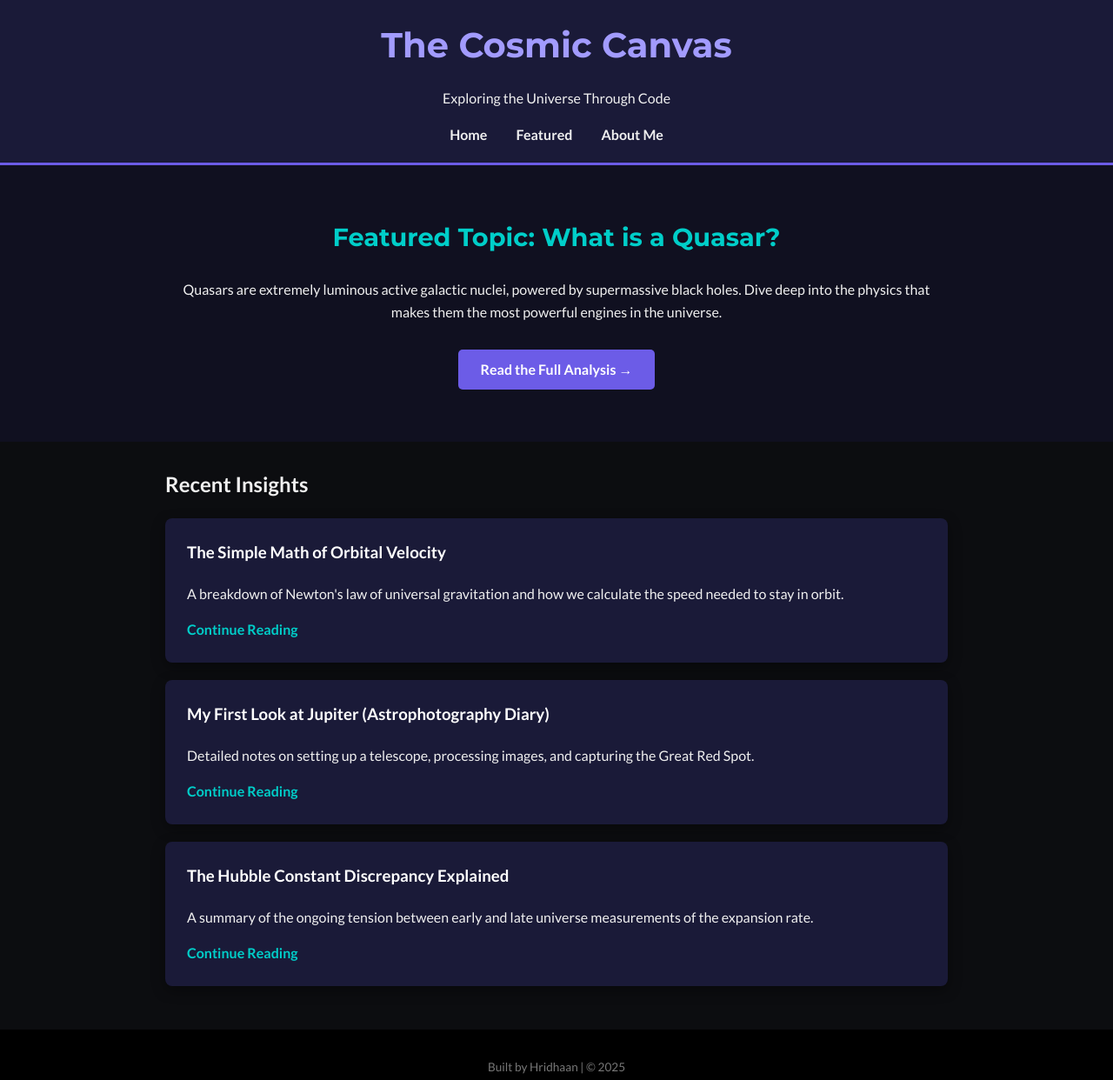
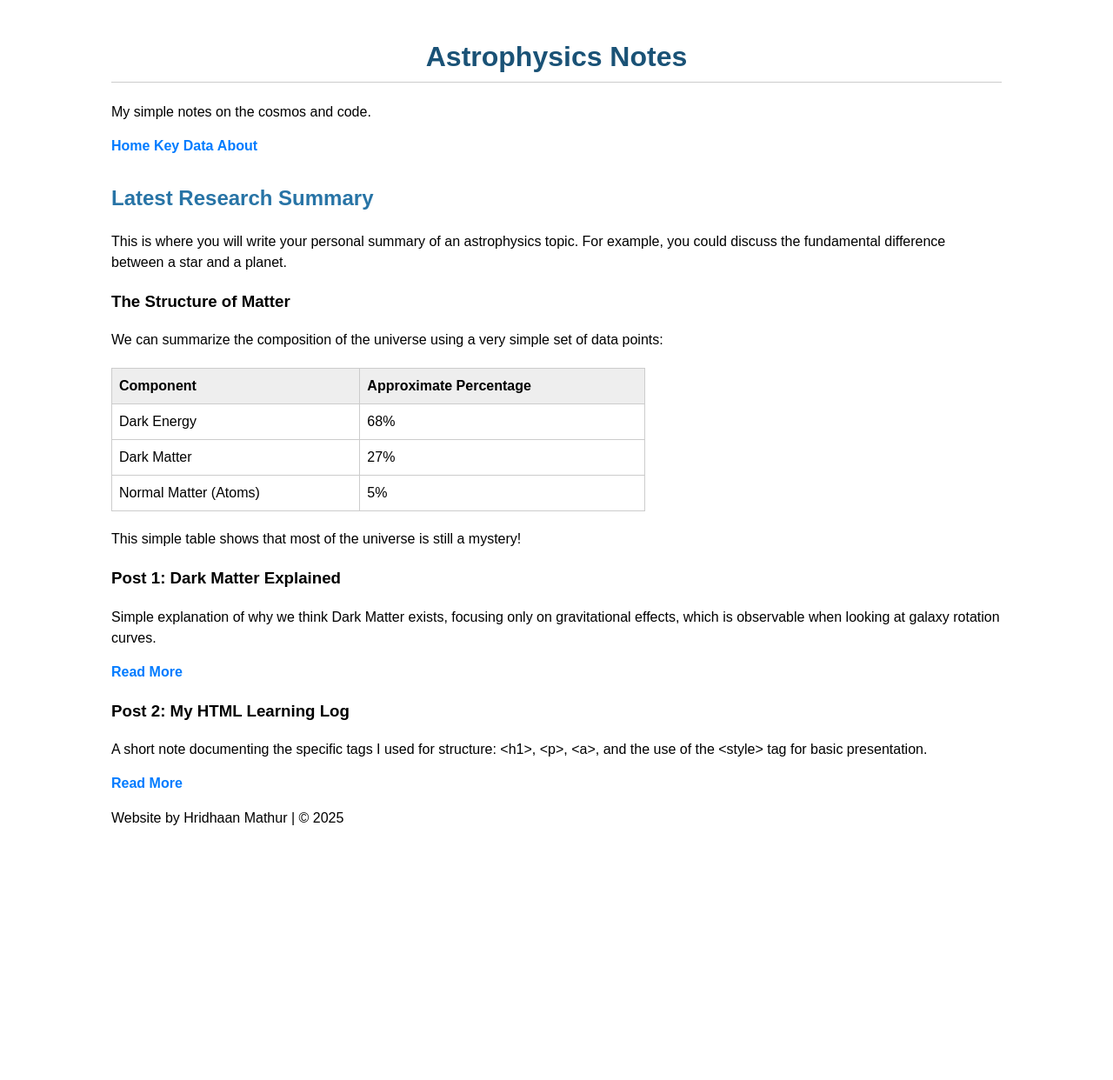
Before and after one commit to mathurhridhaan-jpg/astrophysicsblog, a plain HTML site: page index.html in a window 1280 px wide. Shown: the whole page at 87% size. After the commit the page ends 968 px from the top, so only its background shows below. Drawn offline with Linux system fonts and the light colour scheme.

Commit message:
Update title and styling in index.html

```diff
--- a/index.html
+++ b/index.html
@@ -3,162 +3,121 @@
 <head>
     <meta charset="UTF-8">
     <meta name="viewport" content="width=device-width, initial-scale=1.0">
-    <title>Hridhaan's Cosmic Canvas</title>
-
-    <link href="https://fonts.googleapis.com/css2?family=Lato:wght@400;700&family=Montserrat:wght@700&display=swap" rel="stylesheet">
+    <title>Hridhaan's Astrophysics Notes</title>
 
     <style>
         body {
-            background-color: #0c0d10;
-            color: #f0f0f0;
-            font-family: 'Lato', sans-serif;
+            background-color: white;
+            color: black;
+            font-family: Arial, sans-serif;
             margin: 0;
             padding: 0;
-            line-height: 1.6;
+            line-height: 1.5;
+            width: 80%;
+            margin: 0 auto;
+            padding-top: 20px;
         }
 
-        .container {
-            width: 90%;
-            max-width: 900px;
-            margin: 0 auto;
-            padding: 0 15px;
-        }
-
-        header {
-            background-color: #1a1a38;
-            padding: 20px 0;
-            border-bottom: 3px solid #6c5ce7;
+        h1 {
+            color: #1A5276;
+            border-bottom: 1px solid #ccc;
+            padding-bottom: 5px;
             text-align: center;
         }
 
-        header h1 {
-            font-family: 'Montserrat', sans-serif;
-            font-size: 2.5em;
-            margin: 0;
-            color: #a29bfe;
+        h2 {
+            color: #2874A6;
+            margin-top: 30px;
         }
 
-        nav a {
-            color: #f0f0f0;
-            text-decoration: none;
-            margin: 0 15px;
-            font-weight: bold;
-            transition: color 0.3s;
+        p {
+            margin-bottom: 15px;
         }
 
-        nav a:hover {
-            color: #00cec9;
-        }
-
-        .hero {
-            background: #101020;
-            padding: 60px 0;
-            text-align: center;
-            margin-bottom: 30px;
-        }
-
-        .hero h2 {
-            font-family: 'Montserrat', sans-serif;
-            font-size: 1.8em;
-            color: #00cec9;
-            margin-top: 0;
-        }
-
-        .cta-button {
-            display: inline-block;
-            background-color: #6c5ce7;
-            color: white;
-            padding: 10px 25px;
-            text-decoration: none;
-            border-radius: 5px;
-            margin-top: 15px;
-            font-weight: bold;
-            transition: background-color 0.3s;
-        }
-
-        .cta-button:hover {
-            background-color: #a29bfe;
-        }
-
-        .post-card {
-            background-color: #1a1a38;
-            padding: 25px;
-            border-radius: 8px;
-            box-shadow: 0 5px 15px rgba(0, 0, 0, 0.4);
-            margin-bottom: 20px;
-        }
-
-        .post-card h3 {
-            color: #ffffff;
-            margin-top: 0;
-        }
-
-        .post-card a {
-            color: #00cec9;
+        a {
+            color: #007bff;
             text-decoration: none;
             font-weight: bold;
         }
 
-        footer {
-            background-color: #000000;
-            text-align: center;
-            padding: 20px;
-            margin-top: 50px;
-            font-size: 0.85em;
-            color: #777;
+        a:hover {
+            text-decoration: underline;
+        }
+
+        table {
+            width: 60%;
+            border-collapse: collapse;
+            margin: 20px 0;
+        }
+
+        th, td {
+            border: 1px solid #ccc;
+            padding: 8px;
+            text-align: left;
+        }
+
+        th {
+            background-color: #eee;
         }
     </style>
 </head>
 <body>
 
     <header>
-        <div class="container">
-            <h1>The Cosmic Canvas</h1>
-            <p>Exploring the Universe Through Code</p>
-            <nav>
-                <a href="#">Home</a>
-                <a href="#featured">Featured</a>
-                <a href="#">About Me</a>
-            </nav>
-        </div>
+        <h1>Astrophysics Notes</h1>
+        <p>My simple notes on the cosmos and code.</p>
+        <nav>
+            <a href="#">Home</a>
+            <a href="#data">Key Data</a>
+            <a href="#">About</a>
+        </nav>
     </header>
 
     <main>
-        <section class="hero">
-            <div class="container">
-                <h2 id="featured">Featured Topic: What is a Quasar?</h2>
-                <p>Quasars are extremely luminous active galactic nuclei, powered by supermassive black holes. Dive deep into the physics that makes them the most powerful engines in the universe.</p>
-                <a href="#" class="cta-button">Read the Full Analysis &rarr;</a>
-            </div>
-        </section>
+        <section>
+            <h2>Latest Research Summary</h2>
+            <p>This is where you will write your personal summary of an astrophysics topic. For example, you could discuss the fundamental difference between a star and a planet.</p>
 
-        <section class="container" id="recent">
-            <h2>Recent Insights</h2>
+            <h3>The Structure of Matter</h3>
+            <p>We can summarize the composition of the universe using a very simple set of data points:</p>
 
-            <article class="post-card">
-                <h3>The Simple Math of Orbital Velocity</h3>
-                <p>A breakdown of Newton's law of universal gravitation and how we calculate the speed needed to stay in orbit.</p>
-                <a href="#">Continue Reading</a>
+            <table id="data">
+                <tr>
+                    <th>Component</th>
+                    <th>Approximate Percentage</th>
+                </tr>
+                <tr>
+                    <td>Dark Energy</td>
+                    <td>68%</td>
+                </tr>
+                <tr>
+                    <td>Dark Matter</td>
+                    <td>27%</td>
+                </tr>
+                <tr>
+                    <td>Normal Matter (Atoms)</td>
+                    <td>5%</td>
+                </tr>
+            </table>
+
+            <p>This simple table shows that most of the universe is still a mystery!</p>
+
+            <article>
+                <h3>Post 1: Dark Matter Explained</h3>
+                <p>Simple explanation of why we think Dark Matter exists, focusing only on gravitational effects, which is observable when looking at galaxy rotation curves.</p>
+                <a href="#">Read More</a>
             </article>
 
-            <article class="post-card">
-                <h3>My First Look at Jupiter (Astrophotography Diary)</h3>
-                <p>Detailed notes on setting up a telescope, processing images, and capturing the Great Red Spot.</p>
-                <a href="#">Continue Reading</a>
-            </article>
-
-            <article class="post-card">
-                <h3>The Hubble Constant Discrepancy Explained</h3>
-                <p>A summary of the ongoing tension between early and late universe measurements of the expansion rate.</p>
-                <a href="#">Continue Reading</a>
+            <article>
+                <h3>Post 2: My HTML Learning Log</h3>
+                <p>A short note documenting the specific tags I used for structure: &lt;h1&gt;, &lt;p&gt;, &lt;a&gt;, and the use of the &lt;style&gt; tag for basic presentation.</p>
+                <a href="#">Read More</a>
             </article>
         </section>
     </main>
 
     <footer>
-        <div class="container">
-            <p>Built by Hridhaan | &copy; 2025</p>
-        </div>
+        <p>Website by Hridhaan Mathur | &copy; 2025</p>
     </footer>
 
 </body>
```
